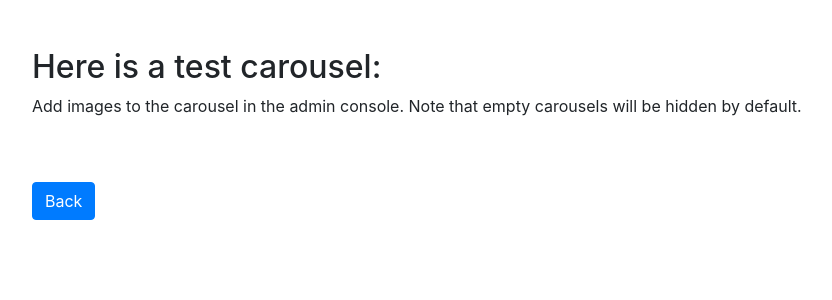
After one commit to itsnamgyu/django-template, a Django app: page /carousel_test in a window 1280 px wide. The commit adds this page. Shown: the top 300 px of the page, without its empty margins (53-885 px from the left). Run offline with Django 3.2, Linux system fonts and the light colour scheme; data comes from the database, SQL or seed files in the repository; data that the repository does not hold is empty; some libraries are stand-ins or nearby versions.

Commit message:
Add carousel test page

```diff
--- /dev/null
+++ b/example/templates/example/carousel_test.html
@@ -0,0 +1,27 @@
+{% extends 'base/base.html' %}
+{% load bootstrap4 %}
+{% load carousel %}
+
+{% block head %}
+<title>django-template Carousel Test</title>
+{% endblock head%}
+
+{% block body %}
+<div class="container">
+  {% carousel 'test_carousel' as test_carousel %}
+  <h2 class="mt-5">Here is a test carousel:</h2>
+  {% if test_carousel.visible %}
+  <div class="w-100" style="height: 32rem;">
+    {{ test_carousel.to_html }}
+  </div>
+  {% else %}
+  <p>Add images to the carousel in the admin console. Note that empty carousels will be hidden by default.</p>
+  {% endif %}
+
+  <a href="{% url 'example:index' %}">
+    <button class="btn btn-primary mt-5">Back</button>
+  </a>
+</div>
+{% endblock body %}
+{% block body_script %}
+{% endblock body_script %}
--- a/example/urls.py
+++ b/example/urls.py
@@ -11,4 +11,9 @@ urlpatterns = [
         TemplateView.as_view(template_name="example/blurb_test.html"),
         name="blurb_test",
     ),
+    path(
+        "carousel_test",
+        TemplateView.as_view(template_name="example/carousel_test.html"),
+        name="carousel_test",
+    ),
 ]
```
Also changed, not shown: example/templates/example/index.html (+6 -1 lines), example/views.py (+9 -1 lines).
